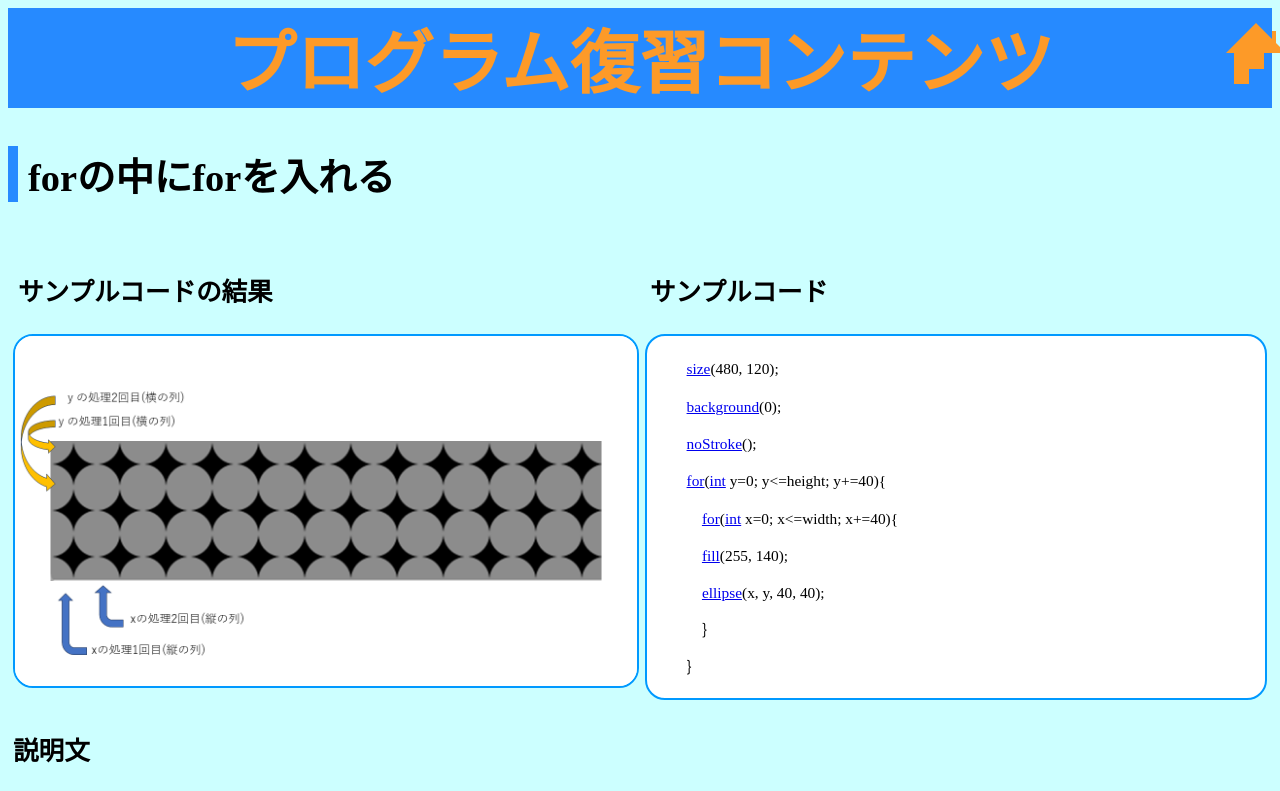
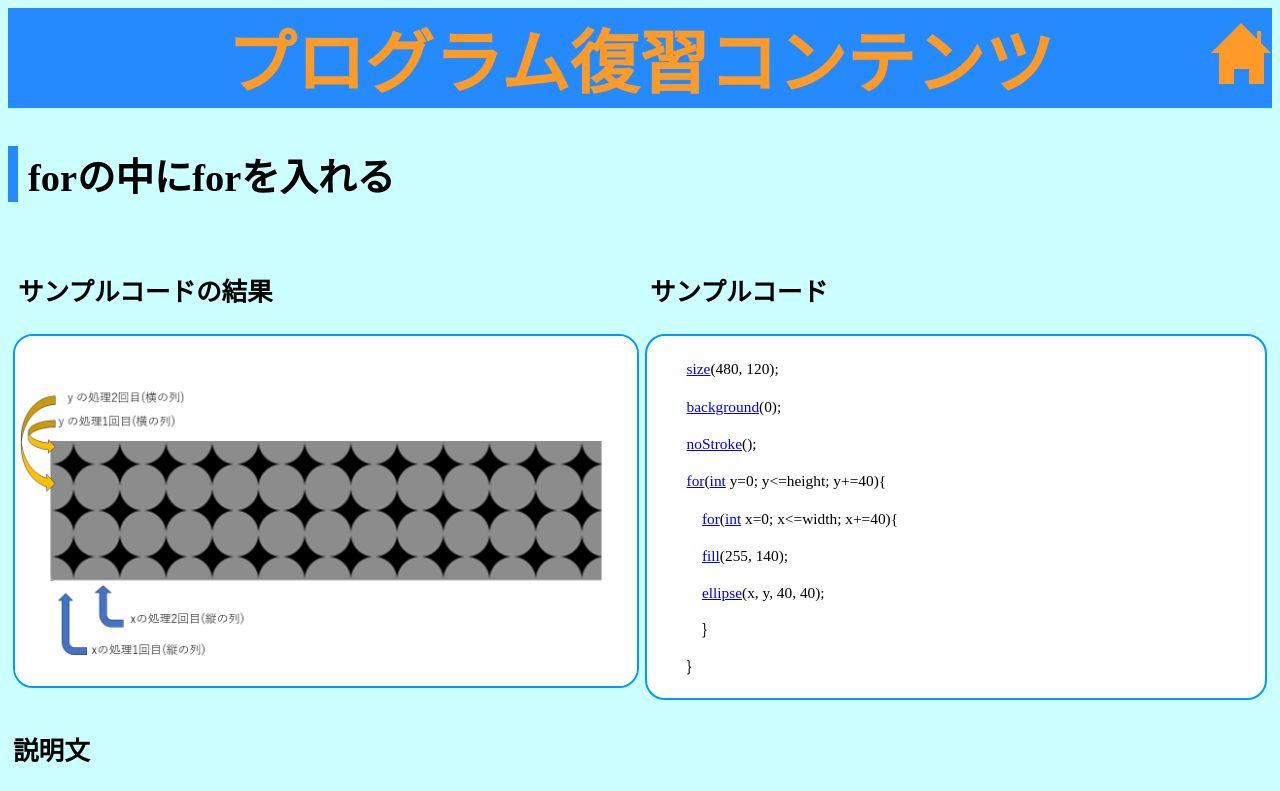
Before and after one commit to o-saringu/4-6, a plain HTML site: page index.html in a window 1280 px wide. Shown: the top 791 px of the page. Drawn offline with Linux system fonts and the light colour scheme.

Commit message:
Update style.css

```diff
--- a/style.css
+++ b/style.css
@@ -84,7 +84,7 @@ h1{
 	height: 0.4em;
 	border-top: 0.6em solid #FD9A28;
 	border-left: 0.4em solid #FD9A28;
-	border-right: 0.4em solid #FD9A286;
+	border-right: 0.4em solid #FD9A28;
 }
 /* 屋根 */
 .home::before {
```
